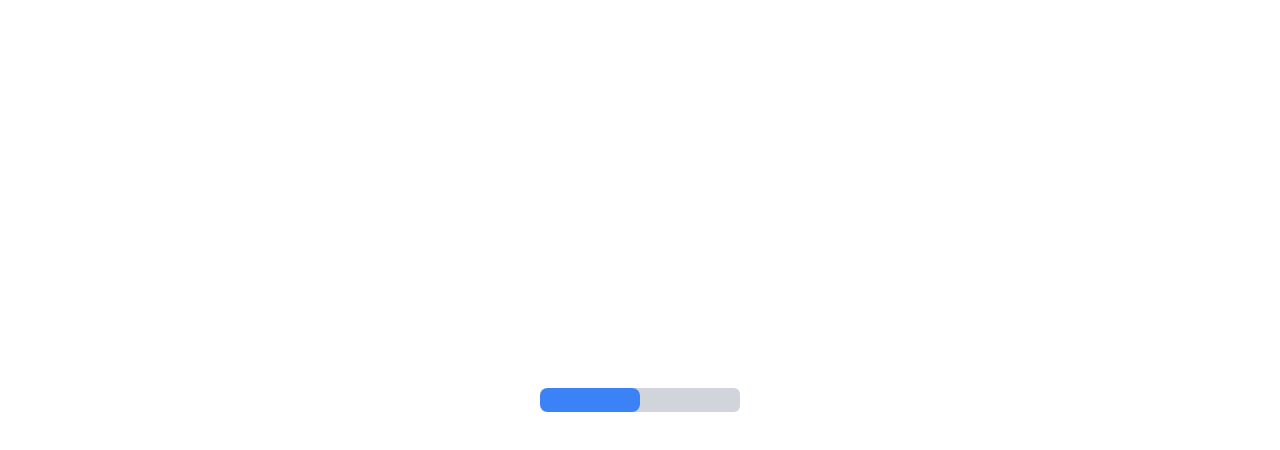
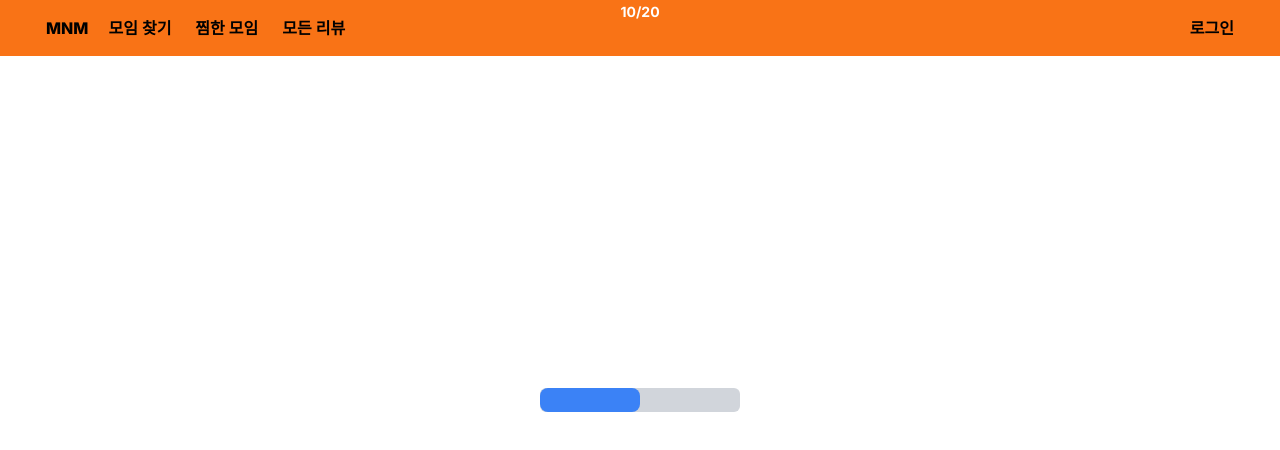
Before and after one commit to FESI5-team9/Frountend, a Next.js app: page /progressbar in a window 1280 px wide. Shown: the top 450 px of the page. Built offline with nearby package versions, Linux system fonts and the light colour scheme.

Commit message:
refactor: 전체 layout에 GNB 적용

```diff
--- a/src/app/layout.tsx
+++ b/src/app/layout.tsx
@@ -1,6 +1,6 @@
 import type { Metadata } from "next";
 import { Inter } from "next/font/google";
-
+import Gnb from "@/components/Gnb";
 import "./globals.css";
 
 const inter = Inter({ subsets: ["latin"] });
@@ -17,7 +17,10 @@
 }>) {
   return (
     <html lang="en">
-      <body className={inter.className}>{children}</body>
+      <body className={inter.className}>
+        <Gnb />
+        {children}
+      </body>
     </html>
   );
 }
```
